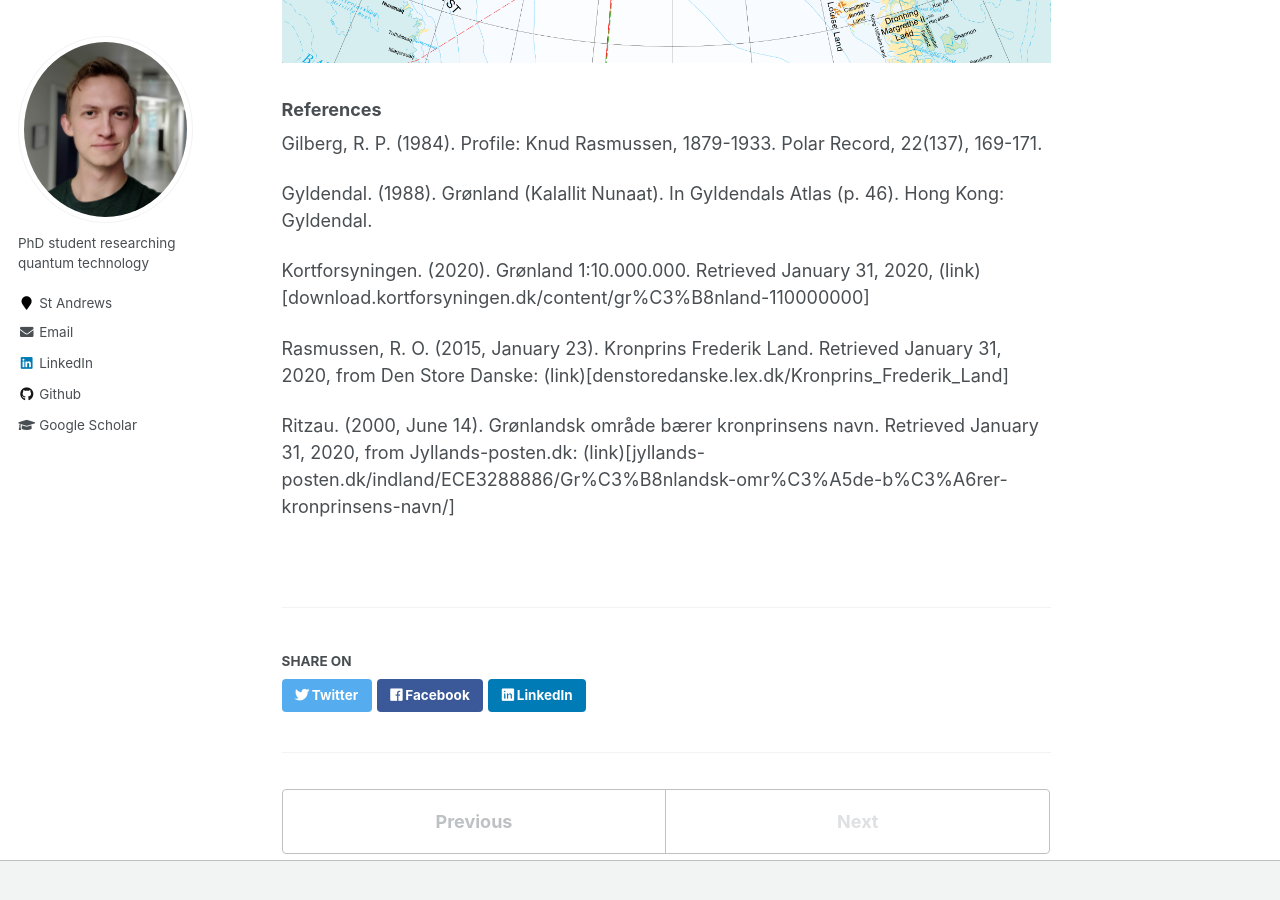
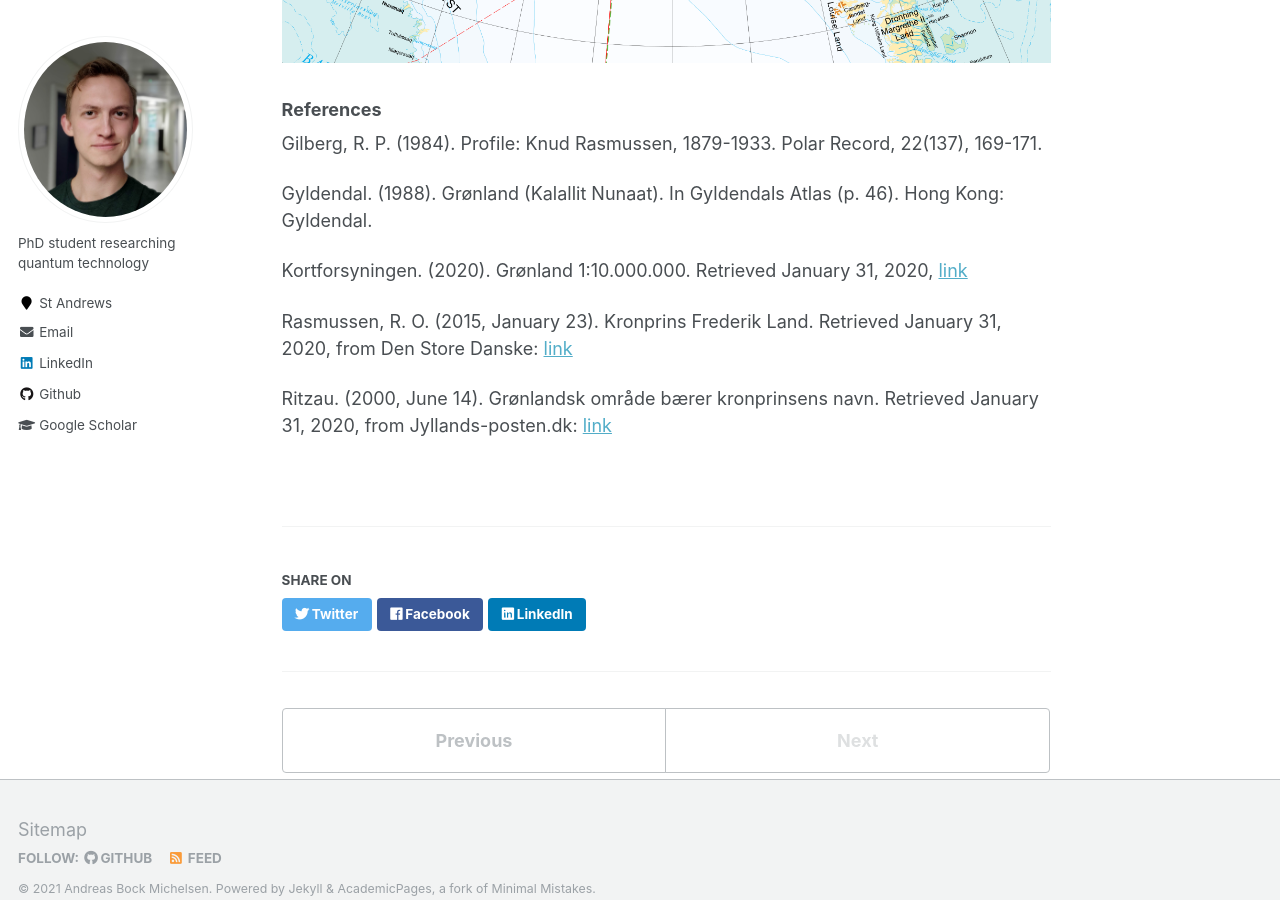
Before and after one commit to AndBM/andbm.github.io, a Jekyll site: the page built from _projects/knud-rasmussen-land.md, in a window 1280 px wide and 900 px high, scrolled down 2522 px. Built offline with Jekyll 4.4.1, drawn with Linux system fonts in a browser that asks for light colours.

Commit message:
fixed links, shortened image paths

```diff
--- a/_projects/knud-rasmussen-land.md
+++ b/_projects/knud-rasmussen-land.md
@@ -21,15 +21,15 @@
 
 Figure 1: A reference on Knud Rasmussen land from 1984.
 
-![Figure 1: A reference on Knud Rasmussen land from 1984.](https://github.com/AndBM/andbm.github.io/blob/master/images/knud-rasmussen/original-reference.PNG)
+![Figure 1: A reference on Knud Rasmussen land from 1984.](../images/knud-rasmussen/original-reference.PNG)
 
 Figure 2: Map of Greenland from 1988, showing Knud Rasmussen land, Melville bay and Danmark Fjord.
 
-![Figure 2: Map of Greenland from 1988, showing Knud Rasmussen land, Melville bay and Danmark Fjord.](https://github.com/AndBM/andbm.github.io/blob/master/images/knud-rasmussen/map-1988-crop.jpg)
+![Figure 2: Map of Greenland from 1988, showing Knud Rasmussen land, Melville bay and Danmark Fjord.](../images/knud-rasmussen/map-1988-crop.jpg)
 
 Figure 3: Current map of Greenland, indicating the border between Knud Rasmussen Land and Kronprins Frederik Land to be near Wulff land.
 
-![Figure 3: Current map of Greenland, indicating the border between Knud Rasmussen Land and Kronprins Frederik Land to be near Wulff land.](https://github.com/AndBM/andbm.github.io/blob/master/images/knud-rasmussen/map-2020.PNG)
+![Figure 3: Current map of Greenland, indicating the border between Knud Rasmussen Land and Kronprins Frederik Land to be near Wulff land.](../images/knud-rasmussen/map-2020.PNG)
 
 
 ### References
@@ -38,8 +38,8 @@
 
 Gyldendal. (1988). Grønland (Kalallit Nunaat). In Gyldendals Atlas (p. 46). Hong Kong: Gyldendal.
 
-Kortforsyningen. (2020). Grønland 1:10.000.000. Retrieved January 31, 2020, (link)[download.kortforsyningen.dk/content/gr%C3%B8nland-110000000]
+Kortforsyningen. (2020). Grønland 1:10.000.000. Retrieved January 31, 2020, [link](download.kortforsyningen.dk/content/gr%C3%B8nland-110000000)
 
-Rasmussen, R. O. (2015, January 23). Kronprins Frederik Land. Retrieved January 31, 2020, from Den Store Danske: (link)[denstoredanske.lex.dk/Kronprins_Frederik_Land]
+Rasmussen, R. O. (2015, January 23). Kronprins Frederik Land. Retrieved January 31, 2020, from Den Store Danske: [link](denstoredanske.lex.dk/Kronprins_Frederik_Land)
 
-Ritzau. (2000, June 14). Grønlandsk område bærer kronprinsens navn. Retrieved January 31, 2020, from Jyllands-posten.dk: (link)[jyllands-posten.dk/indland/ECE3288886/Gr%C3%B8nlandsk-omr%C3%A5de-b%C3%A6rer-kronprinsens-navn/]
+Ritzau. (2000, June 14). Grønlandsk område bærer kronprinsens navn. Retrieved January 31, 2020, from Jyllands-posten.dk: [link](jyllands-posten.dk/indland/ECE3288886/Gr%C3%B8nlandsk-omr%C3%A5de-b%C3%A6rer-kronprinsens-navn/)
```
